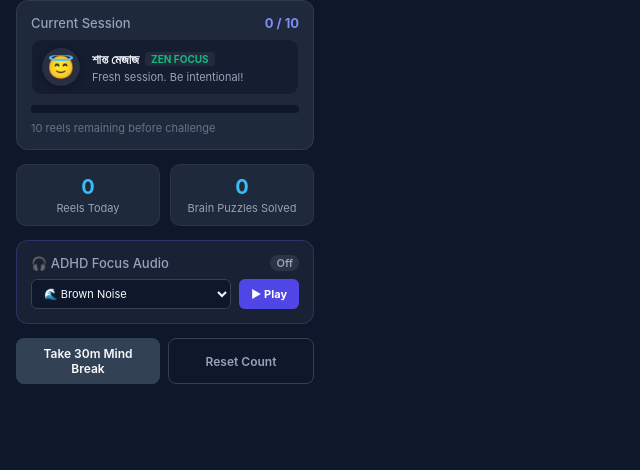
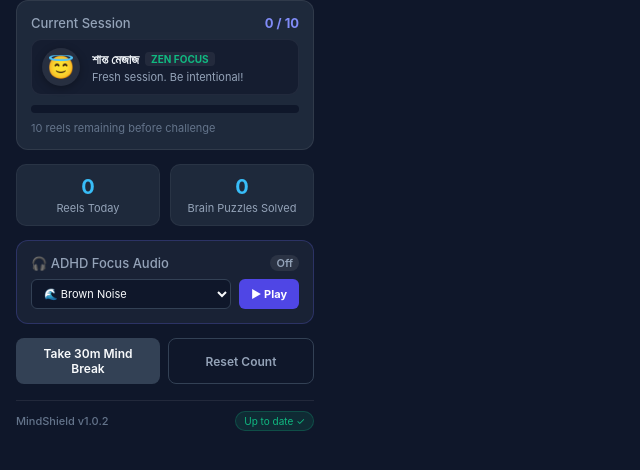
Before and after one commit to opuhassan001-alt/mindshield-extension, a website with bundled scripts: page src/popup/popup.html in a window 1280 px wide. Shown: the part 64-534 px from the top of the page, without its empty margins (0-640 px from the left). Built offline with nearby package versions, Linux system fonts and the light colour scheme; some packages are replaced by stand-ins of ours; no server answers.

Commit message:
ci(release): add automated GitHub Actions CI/CD release workflow and in-app update checker

```diff
--- /dev/null
+++ b/src/core/update-checker.js
@@ -0,0 +1,50 @@
+/**
+ * MindShield Update Checker
+ * Checks GitHub Releases API periodically (cached 24h) to notify users of new versions.
+ */
+export async function checkForUpdates(currentVersion = '1.0.2') {
+  const GITHUB_REPO = 'opuhassan001-alt/mindshield-extension';
+  const CACHE_KEY = 'mindshield_update_check';
+  const ONE_DAY_MS = 24 * 60 * 60 * 1000;
+
+  try {
+    if (typeof chrome !== 'undefined' && chrome.storage && chrome.storage.local) {
+      const cached = await chrome.storage.local.get([CACHE_KEY]);
+      const now = Date.now();
+      if (cached[CACHE_KEY] && (now - cached[CACHE_KEY].timestamp < ONE_DAY_MS)) {
+        return cached[CACHE_KEY].result;
+      }
+    }
+
+    const res = await fetch(`https://api.github.com/repos/${GITHUB_REPO}/releases/latest`, {
+      headers: { 'Accept': 'application/vnd.github.v3+json' }
+    });
+
+    if (!res.ok) return null;
+
+    const data = await res.json();
+    const latestVersion = (data.tag_name || '').replace(/^v/, '');
+    const hasUpdate = Boolean(latestVersion && latestVersion !== currentVersion);
+
+    const result = {
+      hasUpdate,
+      currentVersion,
+      latestVersion,
+      releaseUrl: data.html_url || `https://github.com/${GITHUB_REPO}/releases`,
+      releaseName: data.name || `v${latestVersion}`
+    };
+
+    if (typeof chrome !== 'undefined' && chrome.storage && chrome.storage.local) {
+      await chrome.storage.local.set({
+        [CACHE_KEY]: {
+          timestamp: Date.now(),
+          result
+        }
+      });
+    }
+
+    return result;
+  } catch (err) {
+    return null;
+  }
+}
--- a/src/popup/popup.css
+++ b/src/popup/popup.css
@@ -369,3 +369,48 @@ body {
   border-left: 2px solid #10b981;
   padding-left: 6px;
 }
+
+/* Footer & Update Badge */
+.popup-footer {
+  display: flex;
+  justify-content: space-between;
+  align-items: center;
+  padding-top: 10px;
+  margin-top: 2px;
+  border-top: 1px solid rgba(255, 255, 255, 0.08);
+  font-size: 11px;
+}
+
+.version-tag {
+  color: #64748b;
+  font-weight: 500;
+}
+
+.update-badge {
+  color: #10b981;
+  text-decoration: none;
+  font-size: 10px;
+  padding: 3px 8px;
+  border-radius: 999px;
+  background: rgba(16, 185, 129, 0.12);
+  border: 1px solid rgba(16, 185, 129, 0.25);
+  transition: all 0.2s ease;
+  cursor: pointer;
+}
+
+.update-badge:hover {
+  background: rgba(16, 185, 129, 0.22);
+}
+
+.update-badge.has-update {
+  color: #ffffff;
+  background: #f59e0b;
+  border-color: #d97706;
+  font-weight: 600;
+  animation: pulse-update 2s infinite;
+}
+
+@keyframes pulse-update {
+  0%, 100% { opacity: 1; transform: scale(1); }
+  50% { opacity: 0.85; transform: scale(1.04); }
+}
--- a/src/popup/popup.html
+++ b/src/popup/popup.html
@@ -91,6 +91,12 @@
       <button class="btn btn-secondary" id="btn-manual-break">Take 30m Mind Break</button>
       <button class="btn btn-outline" id="btn-reset-session">Reset Count</button>
     </div>
+
+    <!-- Footer & Version Status -->
+    <div class="popup-footer">
+      <span class="version-tag">MindShield v1.0.2</span>
+      <a href="https://github.com/opuhassan001-alt/mindshield-extension/releases" target="_blank" class="update-badge" id="popup-update-badge">Up to date</a>
+    </div>
   </div>
 
   <script src="popup.js" type="module"></script>
--- a/src/popup/popup.js
+++ b/src/popup/popup.js
@@ -4,6 +4,28 @@
 
 import { startSoundscape, stopSoundscape, isPlaying } from '../core/focus-soundscapes.js';
 import { getAngerMood } from '../core/anger-mood.js';
+import { checkForUpdates } from '../core/update-checker.js';
+
+async function checkVersion() {
+  const updateBadge = document.getElementById('popup-update-badge');
+  if (!updateBadge) return;
+
+  try {
+    const info = await checkForUpdates('1.0.2');
+    if (info && info.hasUpdate) {
+      updateBadge.textContent = `🚀 Update v${info.latestVersion}!`;
+      updateBadge.classList.add('has-update');
+      updateBadge.title = `A new version (v${info.latestVersion}) is available on GitHub! Click to download.`;
+      if (info.releaseUrl) updateBadge.href = info.releaseUrl;
+    } else {
+      updateBadge.textContent = 'Up to date ✓';
+      updateBadge.classList.remove('has-update');
+      updateBadge.title = 'You are running the latest version of MindShield.';
+    }
+  } catch (e) {
+    updateBadge.textContent = 'v1.0.2';
+  }
+}
 
 function formatTime(seconds) {
   const m = Math.floor(seconds / 60);
@@ -147,4 +169,7 @@ if (audioToggleBtn && audioSelect) {
   });
 }
 
-document.addEventListener('DOMContentLoaded', loadData);
+document.addEventListener('DOMContentLoaded', () => {
+  loadData();
+  checkVersion();
+});
```
Also changed, not shown: tests/update-checker.test.js (added, +16 -0 lines), .github/workflows/ci-release.yml (added).
